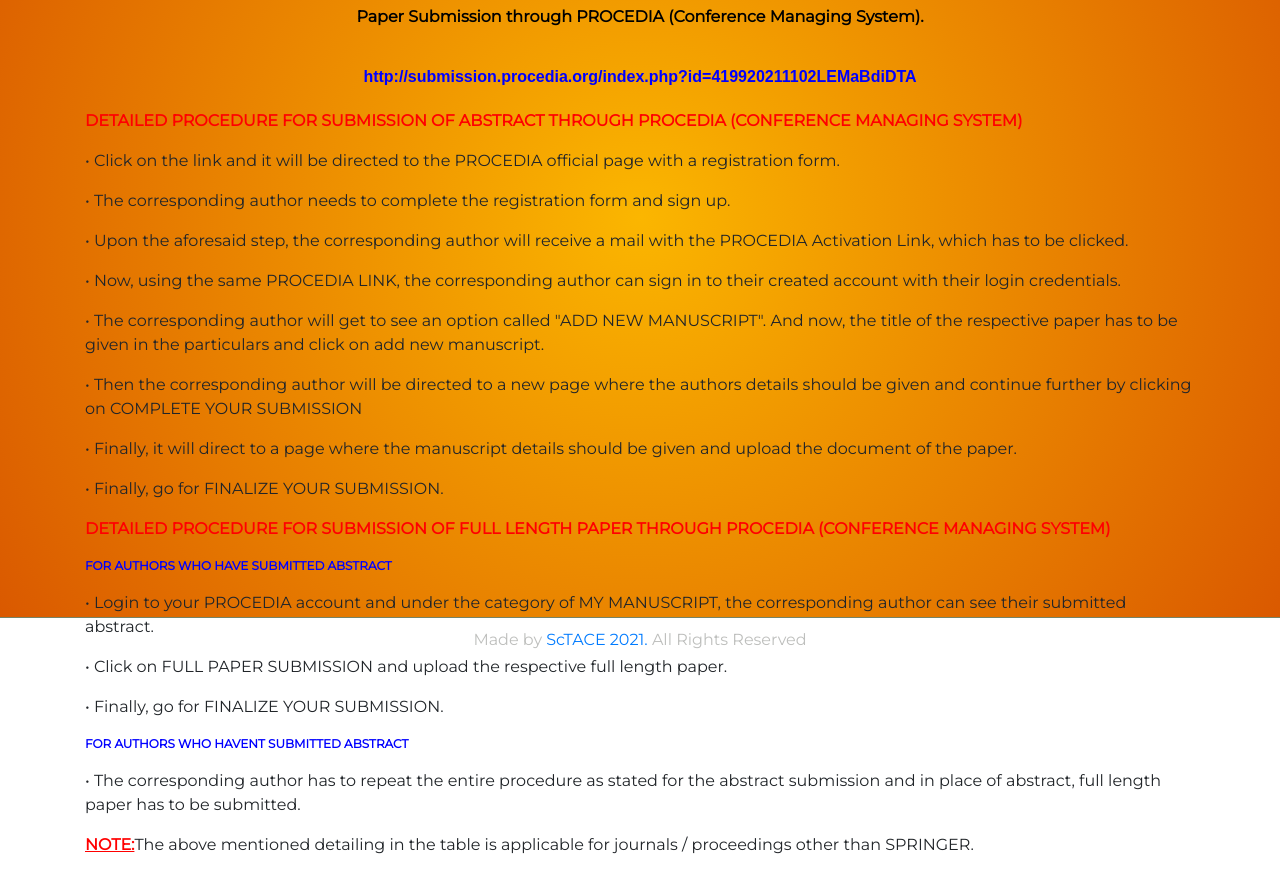
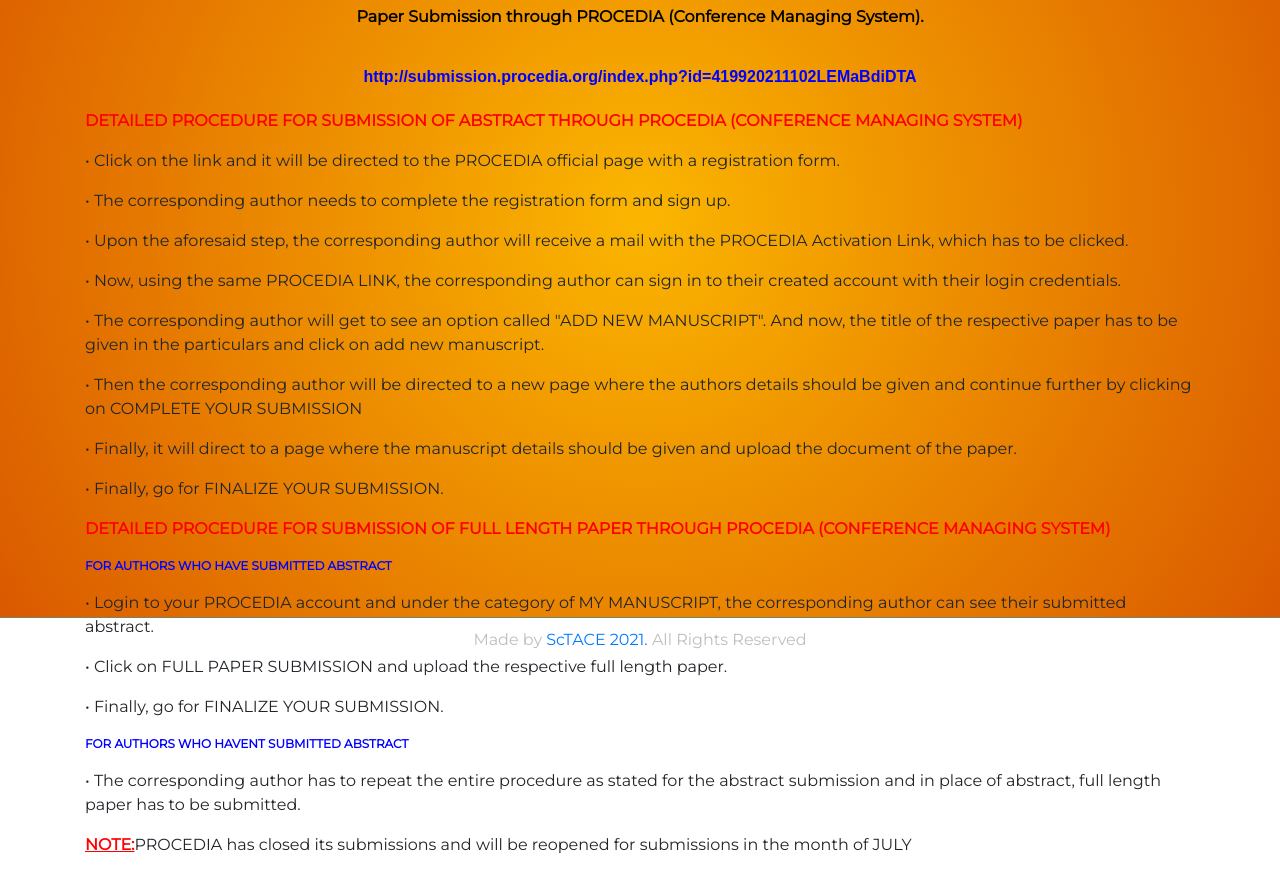
Before and after one commit to srisaikamal/ScTACE2020, a plain HTML site: page Sub/submission.html in a window 1280 px wide. Shown: the part 183-1056 px from the top of the page. Drawn offline with nearby package versions, Linux system fonts and the light colour scheme; files that its build step writes are made by us from their sources; a web font is replaced by a local one.

Commit message:
submittion

```diff
--- a/Sub/submission.html
+++ b/Sub/submission.html
@@ -150,7 +150,7 @@
 
 
 
-                          <p> <span style="text-decoration: underline; font-weight: bold; color: red;">NOTE:</span>The above mentioned detailing in the table is applicable for journals / proceedings other than SPRINGER. </p>
+                          <p> <span style="text-decoration: underline; font-weight: bold; color: red;">NOTE:</span>PROCEDIA has closed its submissions and will be reopened for submissions in the month of JULY </p>
 
 
 
```
